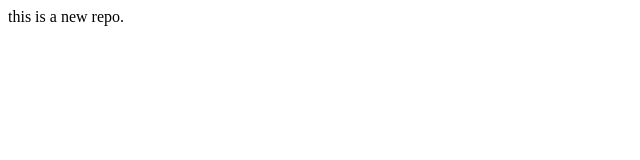
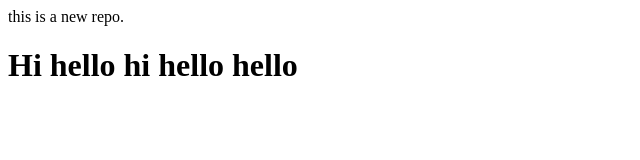
Before and after one commit to satyam-006/My-blogging-website, a plain HTML site: page index.html in a window 1280 px wide. Shown: the whole page, without its empty margins (0-640 px from the left). Drawn offline with Linux system fonts and the light colour scheme.

Commit message:
ne h1 tag added

```diff
--- a/index.html
+++ b/index.html
@@ -1 +1,2 @@
 <p>this is a new repo.</p>
+<h1>Hi hello hi hello hello</h1>
```
